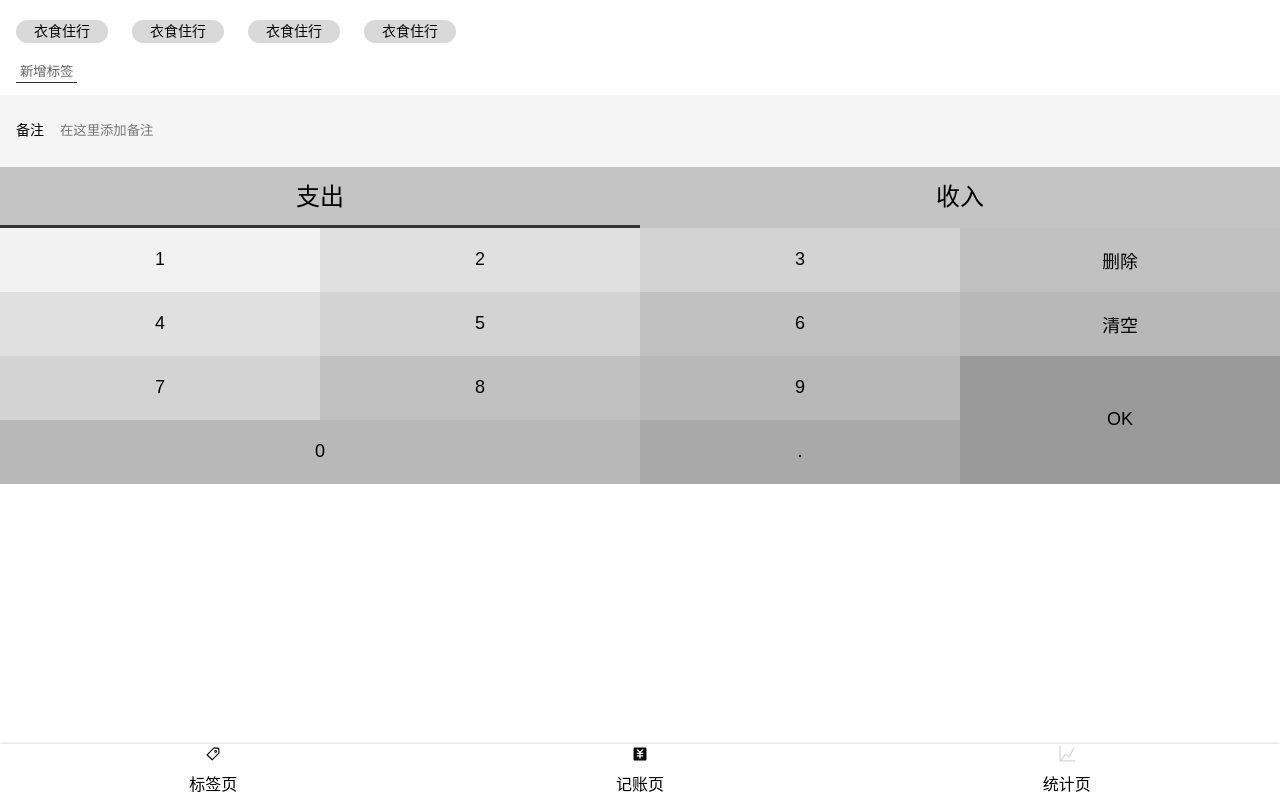
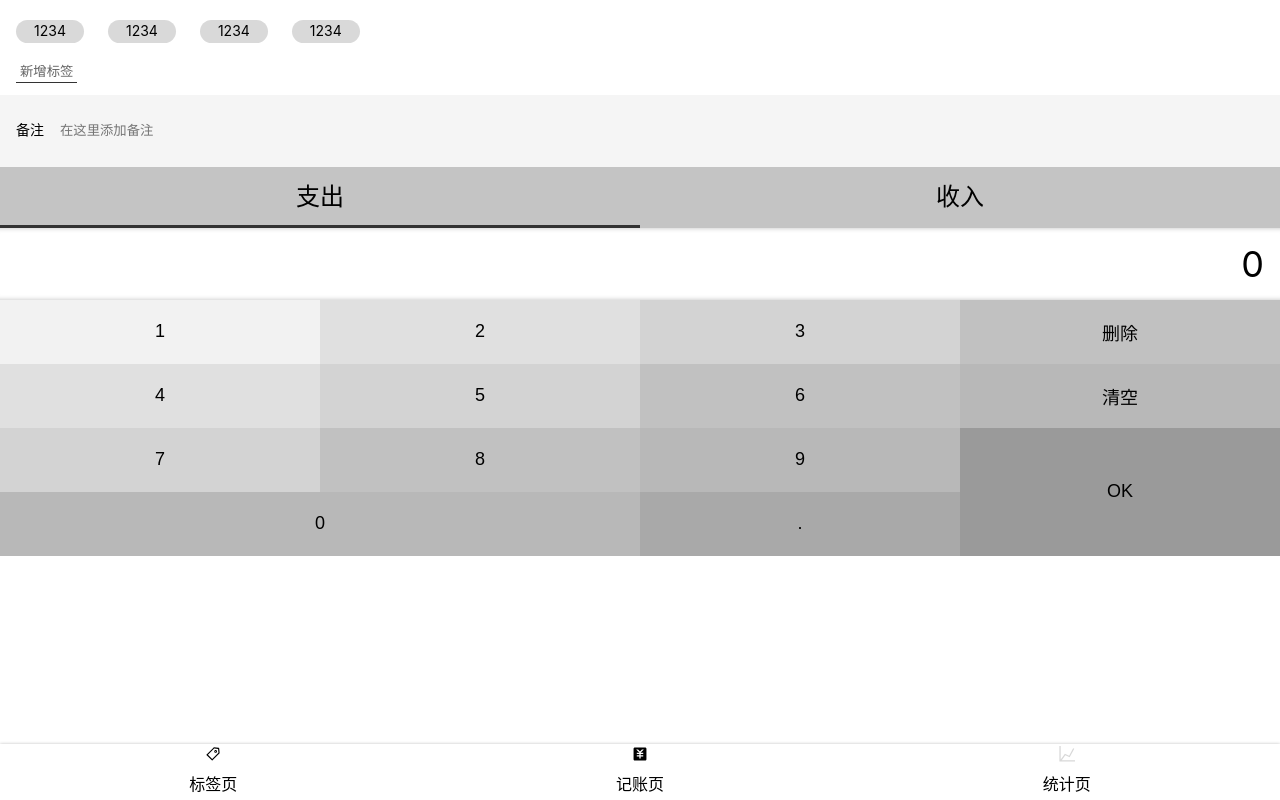
Before and after one commit to larkloss/morney, a React app: page /#/money in a window 1280 px wide. Built offline with nearby package versions, Linux system fonts and the light colour scheme.

Commit message:
update: 4个onChange传入数据，money页面完工

```diff
--- a/src/views/Money.tsx
+++ b/src/views/Money.tsx
@@ -1,5 +1,5 @@
 import Layout from '../components/Layout';
-import React from 'react';
+import React, {useState} from 'react';
 import {TagsSection} from "./Money/TagsSection";
 import {NotesSection} from "./Money/NotesSection";
 import {CategorySection} from "./Money/CategorySection";
@@ -11,14 +11,36 @@ const MyLayout = styled(Layout)`
   display:flex;
   flex-direction: column;
 `
+type Category = '-' | '+'
 
 function Money() {
+    const [selected, setSelected] = useState({
+        tags:[] as string[],
+        note:'',
+        category:'-' as Category,
+        amount: 0
+    })
+
+    const onChange = (obj: Partial<typeof selected>) => {
+        setSelected({
+            ...selected,
+            ...obj
+        })
+    }
+
     return (
         <MyLayout>
-            <TagsSection/>
-            <NotesSection/>
-            <CategorySection/>
-            <NumberPadSection/>
+            {selected.tags.join(',')}
+            <TagsSection value={selected.tags}
+                         onChange={tags => onChange({tags})}/>
+            <NotesSection value={selected.note}
+                         onChange={note => onChange({note})}/>
+            <CategorySection value={selected.category}
+                             onChange={category => onChange({category})}/>
+            <NumberPadSection value={selected.amount}
+                              onChange={amount => onChange({amount})}
+                              onOk={() => {}}
+            />
         </MyLayout>
     );
 }
--- a/src/views/Money/CategorySection.tsx
+++ b/src/views/Money/CategorySection.tsx
@@ -25,17 +25,22 @@ const CategoryWrapper = styled.section`
   }
 `;
 
-const CategorySection:React.FC = () => {
+type Props = {
+    value: '-' | '+',
+    onChange: (value: '-' | '+') => void;
+}
+
+const CategorySection:React.FC<Props> = (props) => {
     const categoryMap = {'-':'支出', '+':'收入'}
     const [categoryList] = useState<('-' | '+')[]>(['-', '+'])
-    const [category, setCategory] = useState('-')
+    const category = props.value
     return (
         <CategoryWrapper>
             <ul>
                 {
                     categoryList.map(o =>
                         <li className={category === o ? 'selected' :''}
-                            onClick={() => {setCategory(o)}}>
+                            onClick={() => {props.onChange(o)}}>
                             {categoryMap[o]}
                         </li>)
                 }
--- a/src/views/Money/NotesSection.tsx
+++ b/src/views/Money/NotesSection.tsx
@@ -1,5 +1,5 @@
 import styled from 'styled-components';
-import {Props, useRef, useState} from "react";
+import React, {useRef, useState} from "react";
 
 const NotesWrapper = styled.section`
   background: #f5f5f5;
@@ -19,12 +19,17 @@ const NotesWrapper = styled.section`
   }
 `;
 
-const NotesSection: React.FC = () => {
-    const [note, setNote] = useState('')
+type Props = {
+    value:string,
+    onChange: (value: string) => void
+}
+
+const NotesSection: React.FC<Props> = (props) => {
+    const note = props.value
     const refInput = useRef<HTMLInputElement>(null)
     const onBlur = () => {
         if (refInput.current !== null) {
-            setNote(refInput.current.value)
+            props.onChange(refInput.current.value)
         }
     }
     return (
--- a/src/views/Money/NumberPad/Calculator.tsx
+++ b/src/views/Money/NumberPad/Calculator.tsx
@@ -1,4 +1,4 @@
-const Calculator = (text:string, output: '0') => {
+const Calculator = (text: string, output: string) => {
     switch (text) {
         case '0':
         case '1':
--- a/src/views/Money/NumberPad/NumberPadWrapper.tsx
+++ b/src/views/Money/NumberPad/NumberPadWrapper.tsx
@@ -10,7 +10,7 @@ const NumberPadWrapper = styled.section`
     text-align:right;
     padding: 0 16px;
     box-shadow: inset 0 -5px 5px -5px rgba(0,0,0,0.25),
-    inset 0 5px 5px -5px rgba(0,0,0,0.25);
+                inset 0 5px 5px -5px rgba(0,0,0,0.25);
   }
   > .pad{
     > button{
--- a/src/views/Money/NumberPadSection.tsx
+++ b/src/views/Money/NumberPadSection.tsx
@@ -1,21 +1,42 @@
 import React, {useState} from "react";
 import {NumberPadWrapper} from "./NumberPad/NumberPadWrapper";
+import {Calculator} from "./NumberPad/Calculator";
 
+type Props = {
+    value: number;
+    onChange: (value: number) => void;
+    onOk?: () => void;
+}
 
-
-const NumberPadSection = () => {
-    const [output, setOutput] = useState('0')
+const NumberPadSection: React.FC<Props> = (props) => {
+    const output = props.value.toString();
+    const setOutput = (output: string) => {
+        let value;
+        if (output.length > 16) {
+            value = parseFloat(output.slice(0, 16));
+        } else if (output.length === 0) {
+            value = 0;
+        } else {
+            value = parseFloat(output);
+        }
+        props.onChange(value);
+    };
     const onClickButtonWrapper = (e: React.MouseEvent) => {
-        const text = (e.target as HTMLButtonElement).textContent
-        if (text == null) {
-            return null;
+        const text = (e.target as HTMLButtonElement).textContent;
+        if (text === null) {return;}
+        if (text === 'OK') {
+            if (props.onOk) {props.onOk();}
+            return;
+        }
+        if ('0123456789.'.split('').concat(['删除', '清空']).indexOf(text) >= 0) {
+            setOutput(Calculator(text, output));
         }
 
-    }
+    };
     return (
         <NumberPadWrapper>
             <div className="output">
-
+                {output}
             </div>
             <div className="pad clearfix" onClick={onClickButtonWrapper}>
                 <button>1</button>
@@ -35,6 +56,6 @@ const NumberPadSection = () => {
             </div>
         </NumberPadWrapper>
     );
-}
+};
 
 export {NumberPadSection};
--- a/src/views/Money/TagsSection.tsx
+++ b/src/views/Money/TagsSection.tsx
@@ -19,12 +19,14 @@ const TagsWrapper = styled.section`
   }
 `;
 
+type Props = {
+    value:string[],
+    onChange: (selected: string[]) => void
+}
 
-
-
-const TagsSection: React.FC = (props) => {
-    const [tags, setTags] = useState<string[]>(['衣', '食', '住', '行']);
-    const [selectTags, setSelectTags] = useState<string[]>([])
+const TagsSection: React.FC<Props> = (props) => {
+    const [tags, setTags] = useState<string[]>(['1', '2', '3', '4']);
+    const selectedTags = props.value
     const onAddTag = () => {
         const tagName = window.prompt('新的标签名称为：')
         if (tagName !== null) {
@@ -32,15 +34,15 @@ const TagsSection: React.FC = (props) => {
         }
     }
     const onToggleTag = (tag:string) => {
-        const index = selectTags.indexOf(tag)
+        const index = selectedTags.indexOf(tag)
         if (index >= 0) {
-            setSelectTags((selectTags.filter(t => t !== tag)))
+            props.onChange(selectedTags.filter(t => t !== tag))
         } else {
-            setSelectTags([...selectTags, tag])
+            props.onChange([...selectedTags, tag])
         }
     }
     const getClass= (tag :string) => (
-        selectTags.indexOf(tag) >= 0 ? 'Selected' : 'unSelected'
+        selectedTags.indexOf(tag) >= 0 ? 'Selected' : 'unSelected'
     )
     return (
         <TagsWrapper>
```
